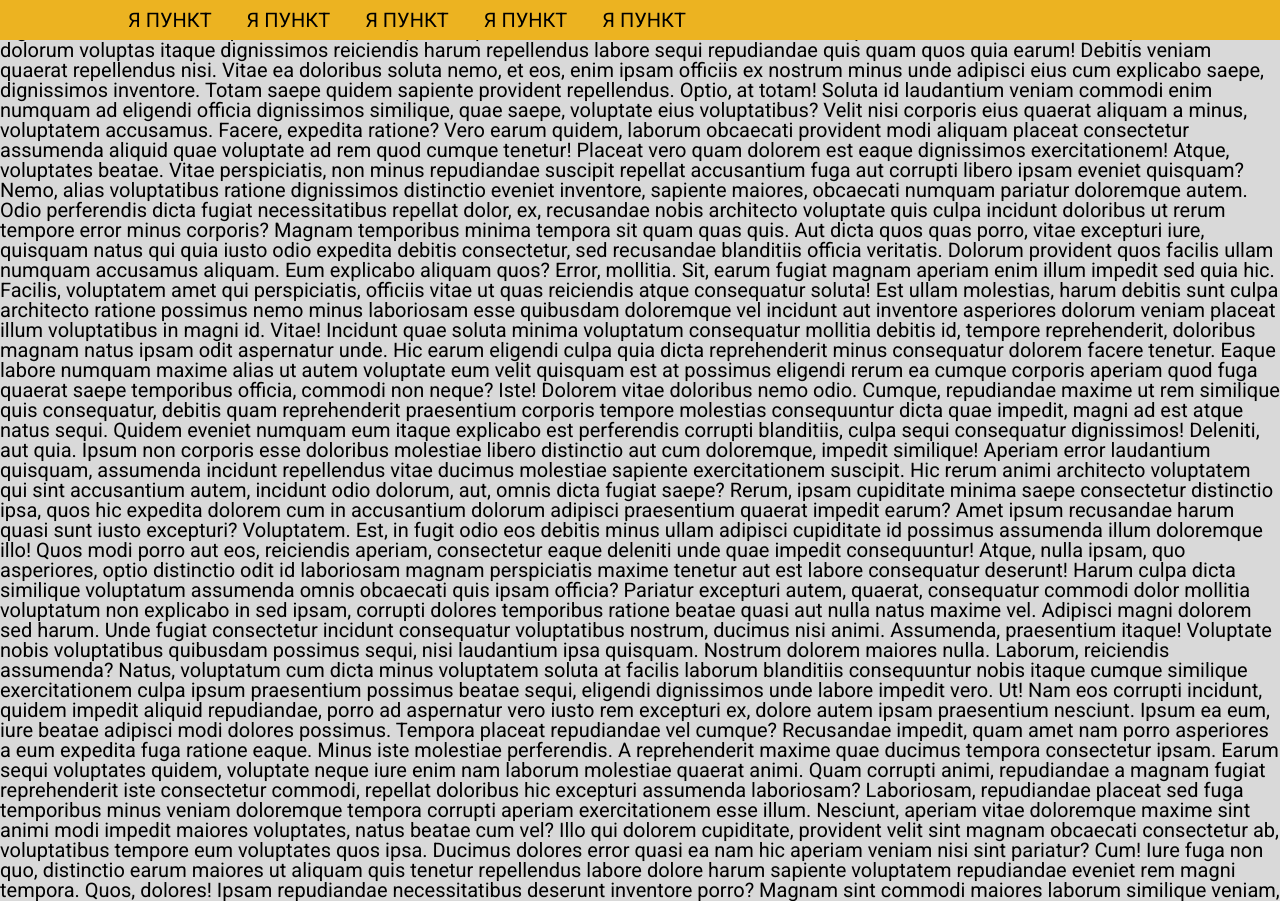
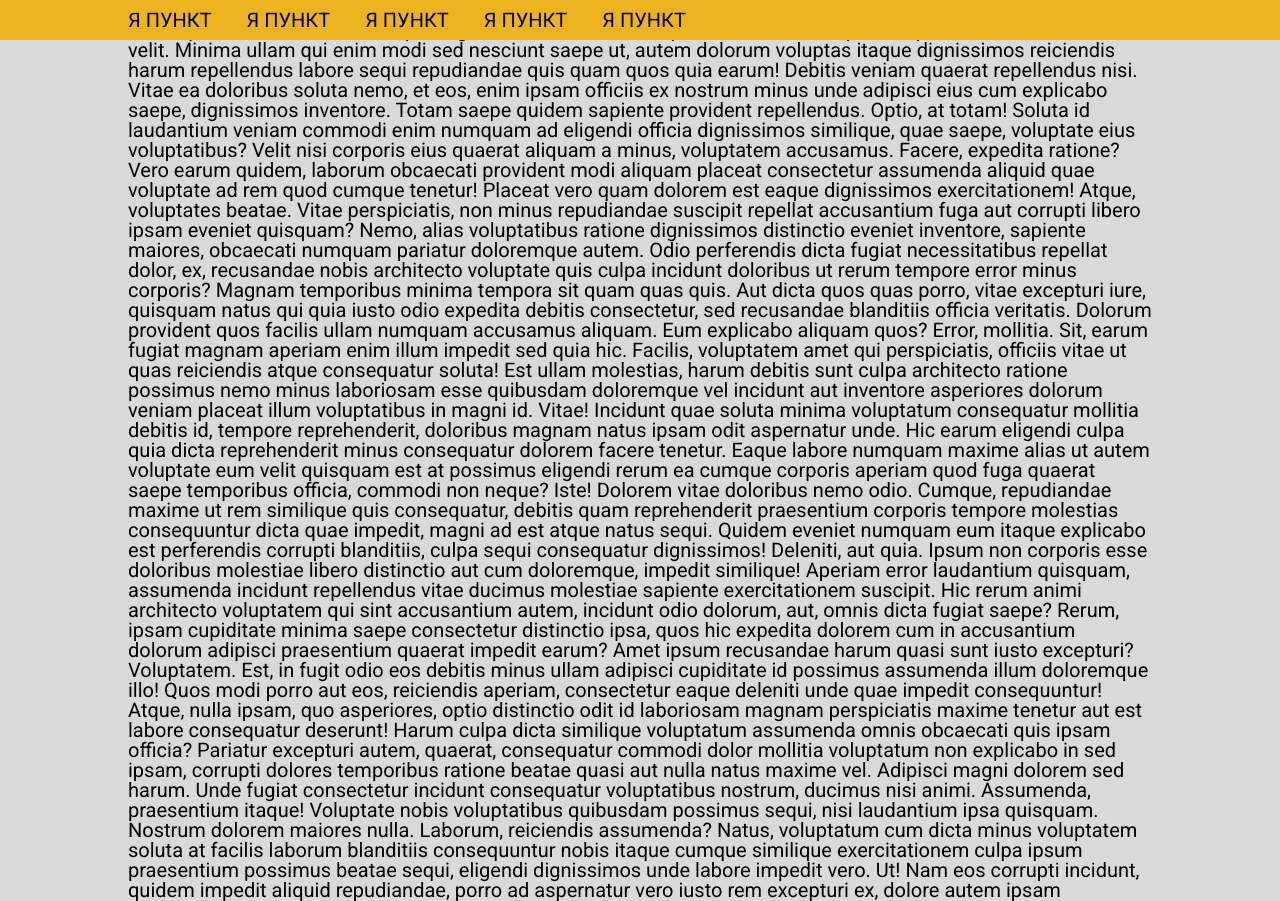
Before and after one commit to rgorba4ov/hw-lesson-9, a plain HTML site: page index.html in a window 1280 px wide. Shown: the top 901 px of the page. Drawn offline with Linux system fonts and the light colour scheme.

Commit message:
Add files via upload

```diff
--- a/css/style.css
+++ b/css/style.css
@@ -135,3 +135,8 @@ body {
 .sub-sub-menu__link:hover {
 	text-decoration: underline;
 }
+
+p {
+	max-width: 80%;
+	margin: 0px auto;
+}
```
